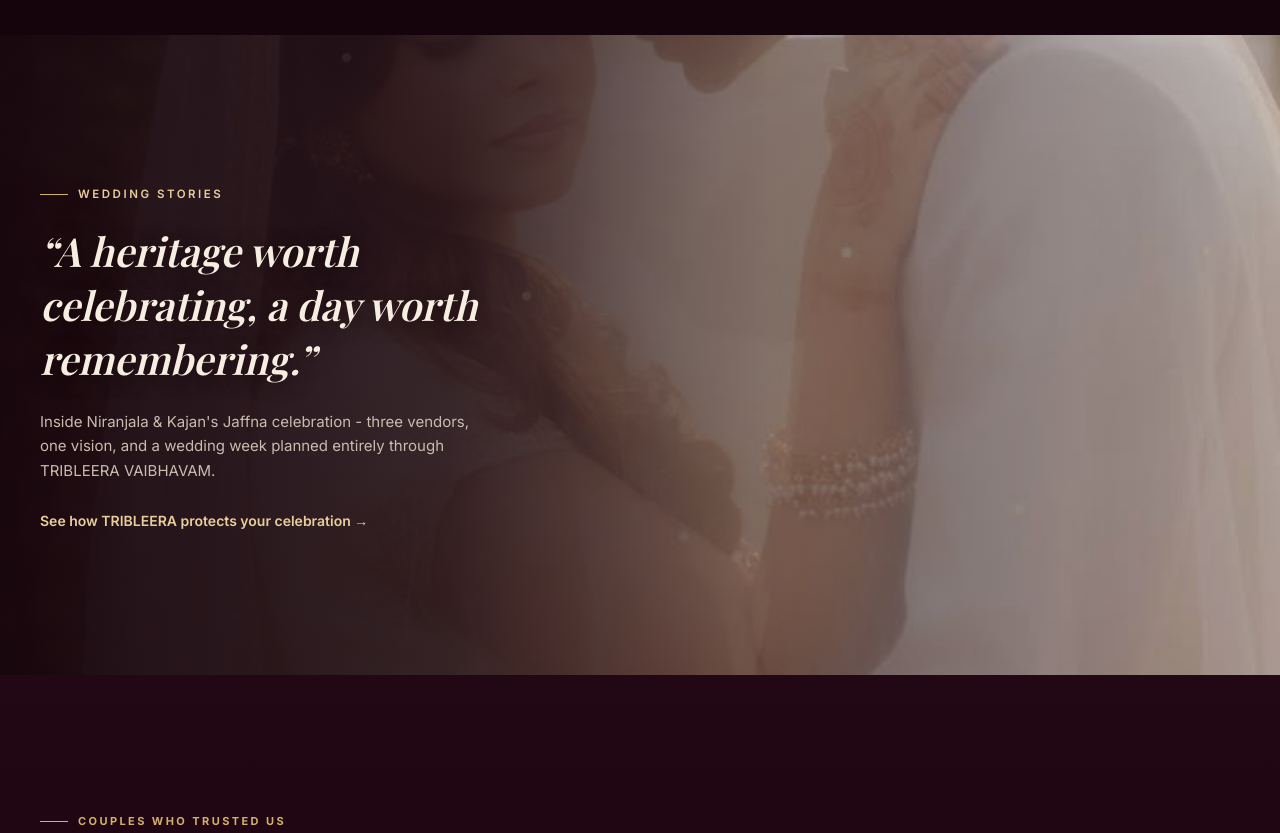
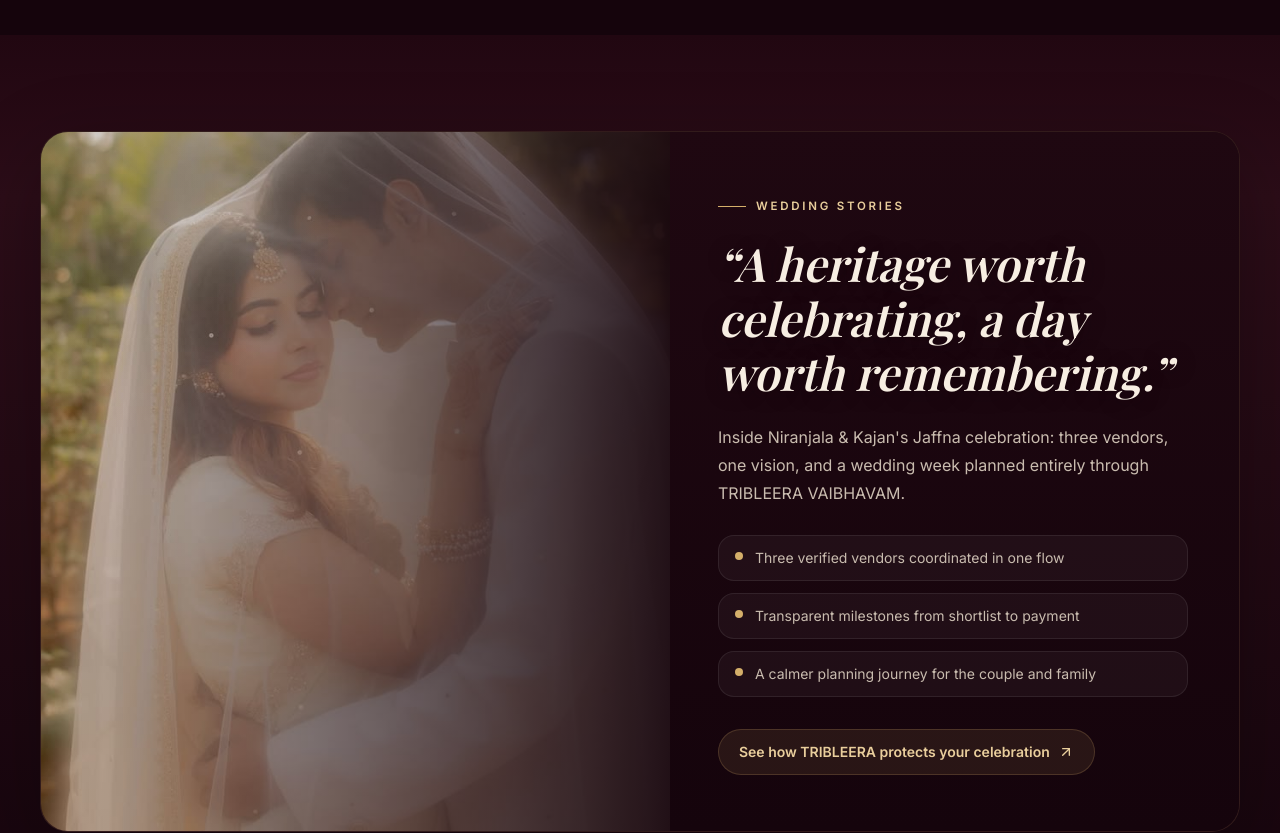
Before and after one commit to pakshikaa/tribleera-vaibhavam, a Next.js app: page / in a window 1280 px wide. Shown: the part 3860-4693 px from the top of the page. Built offline with nearby package versions, Linux system fonts and the light colour scheme; sample sign-in values are in the browser's storage; a web font is replaced by a local one.

Commit message:
fix: redesign wedding story homepage section

```diff
--- a/components/home/WeddingStory.tsx
+++ b/components/home/WeddingStory.tsx
@@ -2,52 +2,80 @@
 
 import Link from "next/link";
 import { motion } from "framer-motion";
+import { ArrowUpRight } from "lucide-react";
 import { SmartImage } from "@/components/ui/SmartImage";
 import { trustSectionImage } from "@/lib/data/images";
 
+const STORY_POINTS = [
+  "Three verified vendors coordinated in one flow",
+  "Transparent milestones from shortlist to payment",
+  "A calmer planning journey for the couple and family",
+];
+
 export function WeddingStory() {
   return (
-    <section className="relative flex min-h-[640px] items-center overflow-hidden">
-      <div className="absolute inset-0">
+    <section className="bg-[linear-gradient(180deg,#210711_0%,#2c0d18_18%,#16050d_100%)] py-18 md:py-24">
+      <div className="mx-auto max-w-[1280px] px-5 md:px-10">
+        <div className="overflow-hidden rounded-[28px] border border-gold/12 bg-[#1b0710] shadow-[0_24px_80px_rgba(0,0,0,0.28)] lg:grid lg:grid-cols-[1.05fr_0.95fr]">
+          <div className="relative min-h-[360px] lg:min-h-[620px]">
             <SmartImage
               src={trustSectionImage}
               alt="Niranjala and Kajan's Jaffna wedding celebration"
               fallbackVariant="lotus"
               fallbackTone="burgundy"
-          sizes="100vw"
+              sizes="(min-width: 1024px) 52vw, 100vw"
+              className="absolute inset-0"
+              priority
             />
-        <div
-          className="absolute inset-0"
-          style={{ backgroundImage: "linear-gradient(to right, rgba(21,4,12,0.97) 0%, rgba(21,4,12,0.80) 35%, rgba(21,4,12,0.40) 60%, rgba(21,4,12,0.10) 100%)" }}
-        />
+            <div className="absolute inset-0 bg-[linear-gradient(180deg,rgba(21,4,12,0.18)_0%,rgba(21,4,12,0.38)_42%,rgba(21,4,12,0.82)_100%)] lg:bg-[linear-gradient(90deg,rgba(21,4,12,0.14)_0%,rgba(21,4,12,0.18)_24%,rgba(21,4,12,0.62)_74%,rgba(21,4,12,0.92)_100%)]" />
+            <div className="absolute left-0 top-0 h-full w-full bg-[radial-gradient(circle_at_top_left,rgba(212,175,106,0.14),transparent_34%)]" />
           </div>
 
-      <div className="relative z-10 mx-auto w-full max-w-[1280px] px-5 md:px-10">
+          <div className="relative flex items-center bg-[linear-gradient(180deg,rgba(31,8,17,0.96)_0%,rgba(21,4,12,1)_100%)] px-6 py-10 sm:px-8 lg:px-12 lg:py-14">
             <motion.div
-          initial={{ opacity: 0, x: -24 }}
+              initial={{ opacity: 0, x: 24 }}
               whileInView={{ opacity: 1, x: 0 }}
               viewport={{ once: true, margin: "-100px" }}
               transition={{ duration: 0.8, ease: [0.16, 1, 0.3, 1] as const }}
-          className="max-w-md"
+              className="max-w-[470px]"
             >
-          <p className="mb-5 inline-flex items-center gap-2.5 text-[11.5px] font-semibold uppercase tracking-[0.22em] text-gold-light">
+              <p className="mb-5 inline-flex items-center gap-2.5 text-[11.5px] font-semibold uppercase tracking-[0.24em] text-gold-light">
                 <span className="h-px w-7 bg-gold" />
                 Wedding Stories
               </p>
               <h2
-            className="font-display text-[28px] font-semibold italic leading-[1.35] text-cream md:text-[40px]"
-            style={{ textShadow: "0 2px 20px rgba(21,4,12,0.6)" }}
+                className="font-display text-[34px] font-semibold italic leading-[1.18] text-cream md:text-[46px]"
+                style={{ textShadow: "0 2px 20px rgba(21,4,12,0.45)" }}
               >
                 &ldquo;A heritage worth celebrating, a day worth remembering.&rdquo;
               </h2>
-          <p className="mt-6 text-[15px] leading-relaxed text-cream-dim">
-            Inside Niranjala &amp; Kajan&apos;s Jaffna celebration - three vendors, one vision, and a
-            wedding week planned entirely through TRIBLEERA VAIBHAVAM.
+              <p className="mt-6 text-[15px] leading-7 text-cream-dim md:text-[16px]">
+                Inside Niranjala &amp; Kajan&apos;s Jaffna celebration: three vendors, one vision, and
+                a wedding week planned entirely through TRIBLEERA VAIBHAVAM.
               </p>
-          <Link href="/trust" className="mt-7 inline-flex items-center gap-2 text-sm font-semibold text-gold-light hover:text-gold">
-            See how TRIBLEERA protects your celebration →
+
+              <div className="mt-7 space-y-3">
+                {STORY_POINTS.map((point) => (
+                  <div
+                    key={point}
+                    className="flex items-start gap-3 rounded-[16px] border border-white/8 bg-white/[0.04] px-4 py-3 text-sm text-cream-dim"
+                  >
+                    <span className="mt-1 h-2 w-2 shrink-0 rounded-full bg-gold" />
+                    <span>{point}</span>
+                  </div>
+                ))}
+              </div>
+
+              <Link
+                href="/trust"
+                className="mt-8 inline-flex items-center gap-2 rounded-full border border-gold/20 bg-gold/10 px-5 py-3 text-sm font-semibold text-gold-light transition-all hover:-translate-y-0.5 hover:bg-gold/14 hover:text-gold"
+              >
+                See how TRIBLEERA protects your celebration
+                <ArrowUpRight size={16} />
               </Link>
             </motion.div>
+          </div>
+        </div>
       </div>
     </section>
   );
```
Lines whose indentation alone changed are shown as unchanged.
